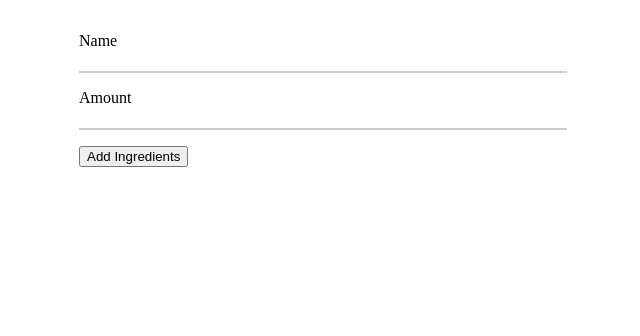
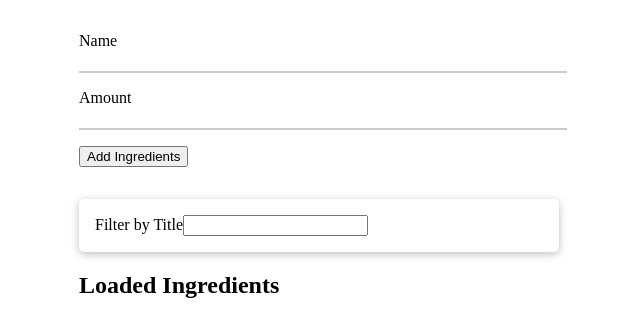
Before and after one commit to aswathyeg/reactHooks, a React (Create React App) app: page / in a window 1280 px wide. Shown: the top 336 px of the page, without its empty margins (321-961 px from the left). Built offline with nearby package versions, Linux system fonts and the light colour scheme.

Commit message:
added hook

```diff
--- a/src/components/Ingredients/Ingredients.js
+++ b/src/components/Ingredients/Ingredients.js
@@ -1,13 +1,30 @@
-import React from 'react';
-
+import React, { useState } from 'react';
+import './IngredientForm.css';
 import IngredientForm from './IngredientForm';
 import Search from './Search';
+import IngredientList from './IngredientList';
 
-const Ingredients = () => {
+const Ingredients = (props) => {
+  const [ingredients, setIngredients] = useState([]);
+
+  const addIngredients = ingredient =>{ //title and amount
+
+    setIngredients(prevIngredient =>
+      [...prevIngredient,
+        {id:Math.random().toString,...ingredient}]
+    )
+
+  }
+
   return (
     <div className="App">
-      <IngredientForm />
+      <IngredientForm  addIngredients={addIngredients}/> {/*will get input from this component */}
 
+      <section className="ingredient-form">
+        <Search />
+        <IngredientList ingredients = {ingredients} />
+        {/* output */}
+      </section>
     </div>
   );
 }
```
